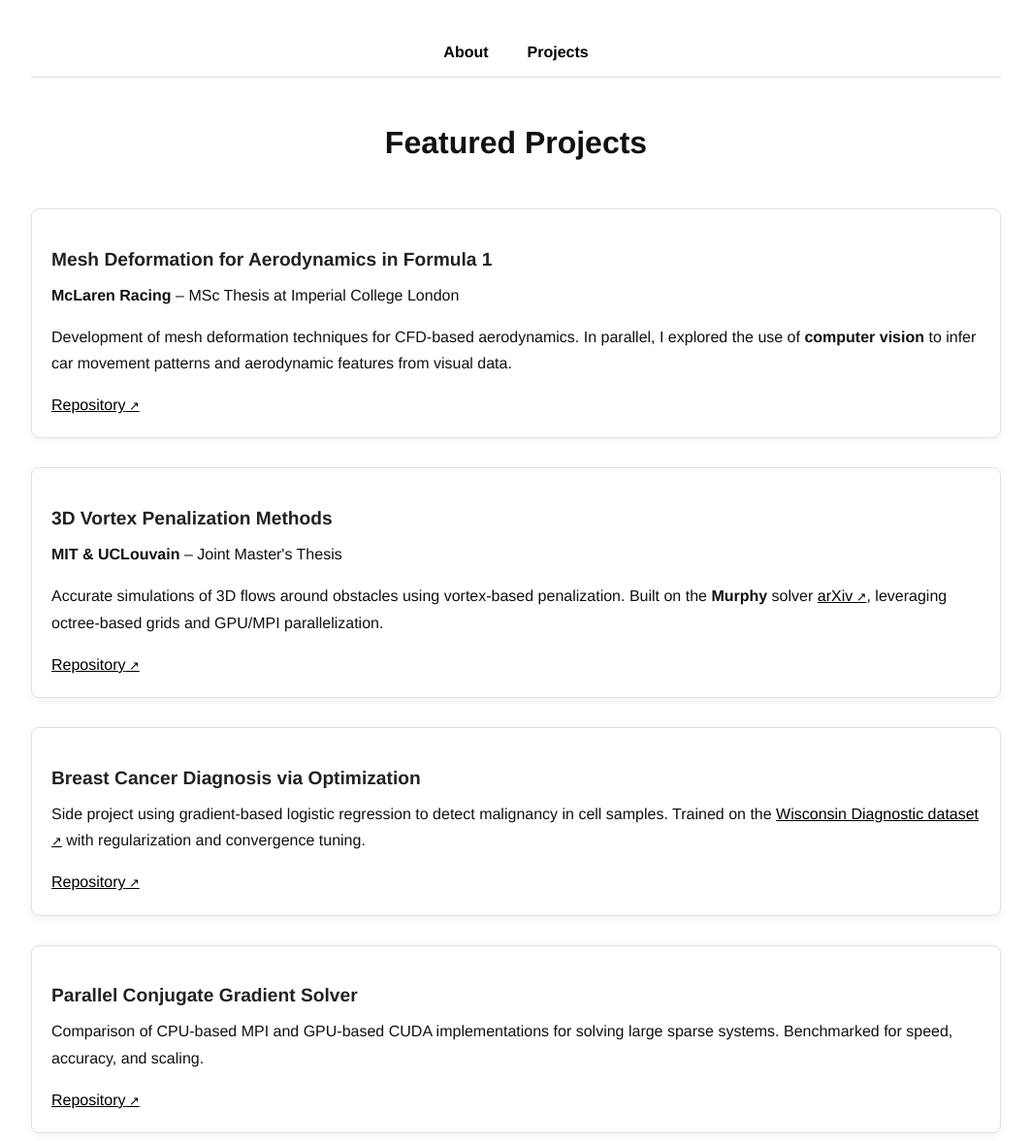
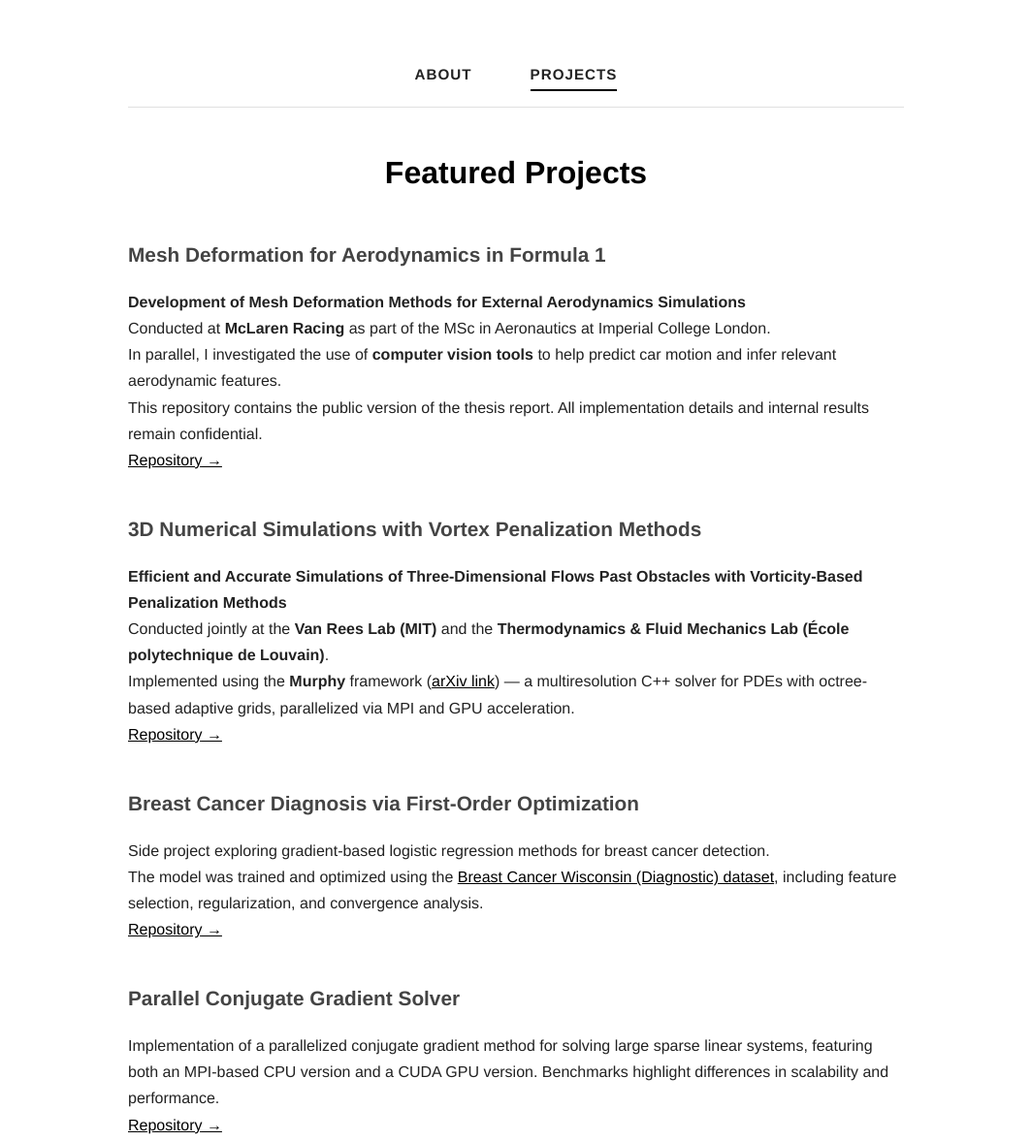
Before and after one commit to AlexandreYoussefResearch/AlexandreYoussefResearch.github.io, a plain HTML site: page projects.html in a window 1280 px wide. Shown: the top 1177 px of the page at 97% size, without its empty margins (108-1171 px from the left). Drawn offline with Linux system fonts and the light colour scheme.

Commit message:
Update projects.html

```diff
--- a/projects.html
+++ b/projects.html
@@ -7,71 +7,73 @@
     :root {
       --font-main: 'Helvetica Neue', Helvetica, Arial, sans-serif;
       --color-bg: #ffffff;
-      --color-text: #111111;
+      --color-text: #222222;
       --color-accent: #000000;
       --color-muted: #888888;
       --border-color: #e0e0e0;
-      --shadow: rgba(0, 0, 0, 0.05) 0px 2px 8px;
     }
 
     body {
       font-family: var(--font-main);
       background-color: var(--color-bg);
       color: var(--color-text);
-      max-width: 1000px;
-      margin: 40px auto;
-      padding: 0 24px;
+      max-width: 800px;
+      margin: 60px auto;
+      padding: 0 20px;
       line-height: 1.7;
     }
 
     nav {
       display: flex;
       justify-content: center;
-      gap: 40px;
+      gap: 60px;
       margin-bottom: 40px;
-      padding-bottom: 12px;
+      padding-bottom: 16px;
       border-bottom: 1px solid var(--border-color);
     }
 
     nav a {
+      position: relative;
       text-decoration: none;
-      color: var(--color-accent);
-      font-weight: bold;
-      font-size: 1rem;
+      color: var(--color-text);
+      font-weight: 600;
+      font-size: 0.95rem;
+      text-transform: uppercase;
+      letter-spacing: 1px;
+      padding: 4px 0;
     }
 
-    nav a:hover {
-      text-decoration: underline;
+    nav a::after {
+      content: "";
+      position: absolute;
+      width: 0%;
+      height: 2px;
+      bottom: 0;
+      left: 0;
+      background-color: var(--color-accent);
+      transition: width 0.3s ease;
+    }
+
+    nav a:hover::after,
+    nav a.active::after {
+      width: 100%;
     }
 
     h1 {
       font-size: 2rem;
+      margin: 30px 0 10px;
+      color: #000000;
       text-align: center;
-      margin-bottom: 40px;
     }
 
     h2 {
-      font-size: 1.2rem;
-      margin-bottom: 0.4rem;
-      color: #222;
+      font-size: 1.3rem;
+      margin-top: 2.5rem;
+      color: #444;
     }
 
     .project {
-      margin-bottom: 30px;
-      padding: 20px;
-      border: 1px solid var(--border-color);
-      border-radius: 8px;
-      box-shadow: var(--shadow);
-      transition: transform 0.1s ease-in-out, box-shadow 0.2s;
-    }
-
-    .project:hover {
-      transform: translateY(-3px);
-      box-shadow: rgba(0, 0, 0, 0.08) 0px 4px 12px;
-    }
-
-    .project p {
-      margin: 0.3rem 0 1rem;
+      margin-bottom: 2rem;
     }
 
     .footer {
@@ -86,63 +88,62 @@
     a {
       color: var(--color-accent);
     }
-
-    a[target="_blank"]::after {
-      content: ' ↗';
-      font-size: 0.8em;
-    }
   </style>
 </head>
 <body>
 
   <nav>
     <a href="index.html">About</a>
-    <a href="projects.html">Projects</a>
+    <a href="projects.html" class="active">Projects</a>
   </nav>
 
   <h1>Featured Projects</h1>
 
+  <h2>Mesh Deformation for Aerodynamics in Formula 1</h2>
   <div class="project">
-    <h2>Mesh Deformation for Aerodynamics in Formula 1</h2>
-    <p><strong>McLaren Racing</strong> – MSc Thesis at Imperial College London</p>
-    <p>Development of mesh deformation techniques for CFD-based aerodynamics. In parallel, I explored the use of <strong>computer vision</strong> to infer car movement patterns and aerodynamic features from visual data.</p>
-    <a href="https://github.com/AlexandreYoussefResearch/thesis-imperial-mclaren" target="_blank">Repository</a>
+    <strong>Development of Mesh Deformation Methods for External Aerodynamics Simulations</strong><br>
+    Conducted at <strong>McLaren Racing</strong> as part of the MSc in Aeronautics at Imperial College London.<br>
+    In parallel, I investigated the use of <strong>computer vision tools</strong> to help predict car motion and infer relevant aerodynamic features.<br>
+    This repository contains the public version of the thesis report. All implementation details and internal results remain confidential.<br>
+    <a href="https://github.com/AlexandreYoussefResearch/thesis-imperial-mclaren" target="_blank">Repository →</a>
   </div>
 
+  <h2>3D Numerical Simulations with Vortex Penalization Methods</h2>
   <div class="project">
-    <h2>3D Vortex Penalization Methods</h2>
-    <p><strong>MIT & UCLouvain</strong> – Joint Master's Thesis</p>
-    <p>Accurate simulations of 3D flows around obstacles using vortex-based penalization. Built on the <strong>Murphy</strong> solver <a href="https://arxiv.org/abs/2112.07537" target="_blank">arXiv</a>, leveraging octree-based grids and GPU/MPI parallelization.</p>
-    <a href="https://github.com/AlexandreYoussefResearch/thesis-uclouvain-mit" target="_blank">Repository</a>
+    <strong>Efficient and Accurate Simulations of Three-Dimensional Flows Past Obstacles with Vorticity-Based Penalization Methods</strong><br>
+    Conducted jointly at the <strong>Van Rees Lab (MIT)</strong> and the <strong>Thermodynamics & Fluid Mechanics Lab (École polytechnique de Louvain)</strong>.<br>
+    Implemented using the <strong>Murphy</strong> framework (<a href="https://arxiv.org/abs/2112.07537" target="_blank">arXiv link</a>) — a multiresolution C++ solver for PDEs with octree-based adaptive grids, parallelized via MPI and GPU acceleration.<br>
+    <a href="https://github.com/AlexandreYoussefResearch/thesis-uclouvain-mit" target="_blank">Repository →</a>
   </div>
 
+  <h2>Breast Cancer Diagnosis via First-Order Optimization</h2>
   <div class="project">
-    <h2>Breast Cancer Diagnosis via Optimization</h2>
-    <p>Side project using gradient-based logistic regression to detect malignancy in cell samples. Trained on the <a href="https://archive.ics.uci.edu/dataset/17/breast+cancer+wisconsin+diagnostic" target="_blank">Wisconsin Diagnostic dataset</a> with regularization and convergence tuning.</p>
-    <a href="https://github.com/AlexandreYoussefResearch/breast-cancer-logistic" target="_blank">Repository</a>
+    Side project exploring gradient-based logistic regression methods for breast cancer detection.<br>
+    The model was trained and optimized using the <a href="https://archive.ics.uci.edu/dataset/17/breast+cancer+wisconsin+diagnostic" target="_blank">Breast Cancer Wisconsin (Diagnostic) dataset</a>, including feature selection, regularization, and convergence analysis.<br>
+    <a href="https://github.com/AlexandreYoussefResearch/breast-cancer-logistic" target="_blank">Repository →</a>
   </div>
 
+  <h2>Parallel Conjugate Gradient Solver</h2>
   <div class="project">
-    <h2>Parallel Conjugate Gradient Solver</h2>
-    <p>Comparison of CPU-based MPI and GPU-based CUDA implementations for solving large sparse systems. Benchmarked for speed, accuracy, and scaling.</p>
-    <a href="https://github.com/AlexandreYoussefResearch/parallel-conjugate-gradient" target="_blank">Repository</a>
+    Implementation of a parallelized conjugate gradient method for solving large sparse linear systems, featuring both an MPI-based CPU version and a CUDA GPU version. Benchmarks highlight differences in scalability and performance.<br>
+    <a href="https://github.com/AlexandreYoussefResearch/parallel-conjugate-gradient" target="_blank">Repository →</a>
   </div>
 
+  <h2>Sparse Diffusion Solver with Finite Difference Methods</h2>
   <div class="project">
-    <h2>Sparse Diffusion Solver</h2>
-    <p>Explicit 2D heat equation solver with sparse matrix Laplacian construction. Supports both Dirichlet and Neumann boundaries. Features LU validation and result visualization.</p>
-    <a href="https://github.com/AlexandreYoussefResearch/sparse-matrix-diffusion" target="_blank">Repository</a>
+    Explicit time integration of the 2D heat equation using finite difference schemes. Features both Dirichlet and Neumann boundary handling and constructs the Laplacian using sparse matrices. Includes visualization and LU decomposition for validation.<br>
+    <a href="https://github.com/AlexandreYoussefResearch/sparse-matrix-diffusion" target="_blank">Repository →</a>
   </div>
 
+  <h2>Shallow Water Equation Solver</h2>
   <div class="project">
-    <h2>Shallow Water Equation Solver</h2>
-    <p>2D Finite Volume solver for shallow water flows. Simulates wave propagation and hydraulic discontinuities with conservative schemes and boundary conditions.</p>
-    <a href="https://github.com/AlexandreYoussefResearch/shallow-water-fvm" target="_blank">Repository</a>
+    Finite Volume Method solver for the 2D shallow water equations. Implements conservative schemes and boundary treatment for simulating wave propagation and hydraulic jumps.<br>
+    <a href="https://github.com/AlexandreYoussefResearch/shallow-water-fvm" target="_blank">Repository →</a>
   </div>
 
+  <h2>Pricing SaaS Tool (WIP)</h2>
   <div class="project">
-    <h2>Pricing SaaS Tool (Work in Progress)</h2>
-    <p>Full-stack pricing optimization platform using <strong>Django</strong> and <strong>React</strong>. Supports margin-aware and competitive pricing strategies for local businesses. UI/UX focused. Deployment ongoing.</p>
+    Development of a full-stack SaaS pricing intelligence platform using <strong>Django</strong> (backend) and <strong>React</strong> (frontend). Designed to support dynamic, competitive, and margin-aware pricing strategies for small businesses. Full deployment to follow.<br>
   </div>
 
   <div class="footer">
```
